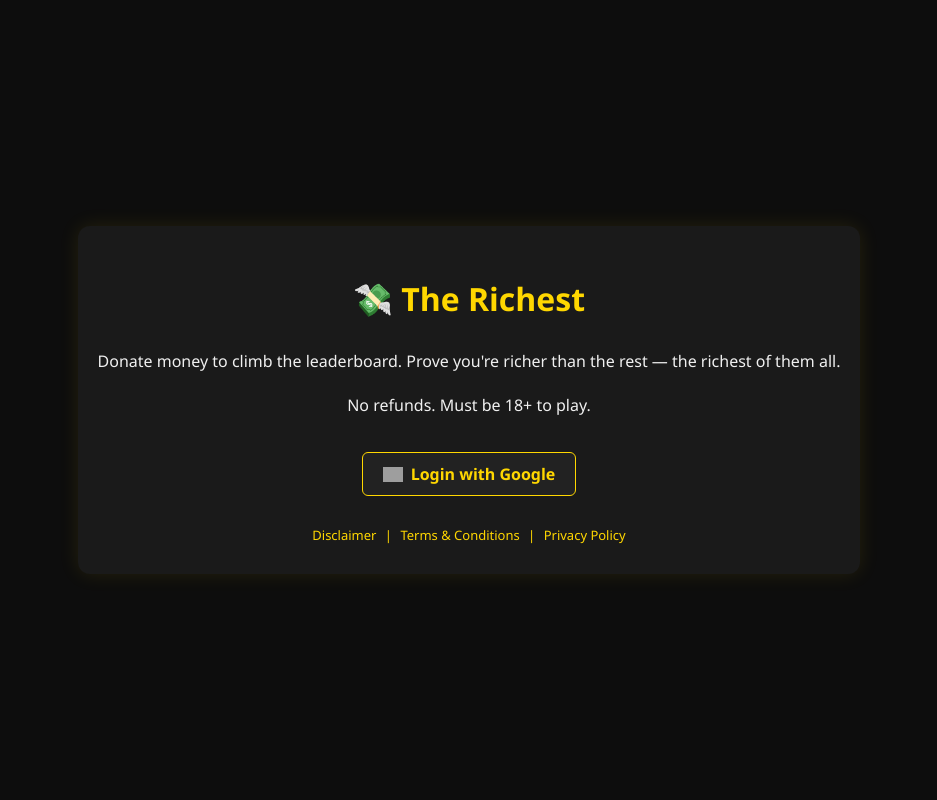
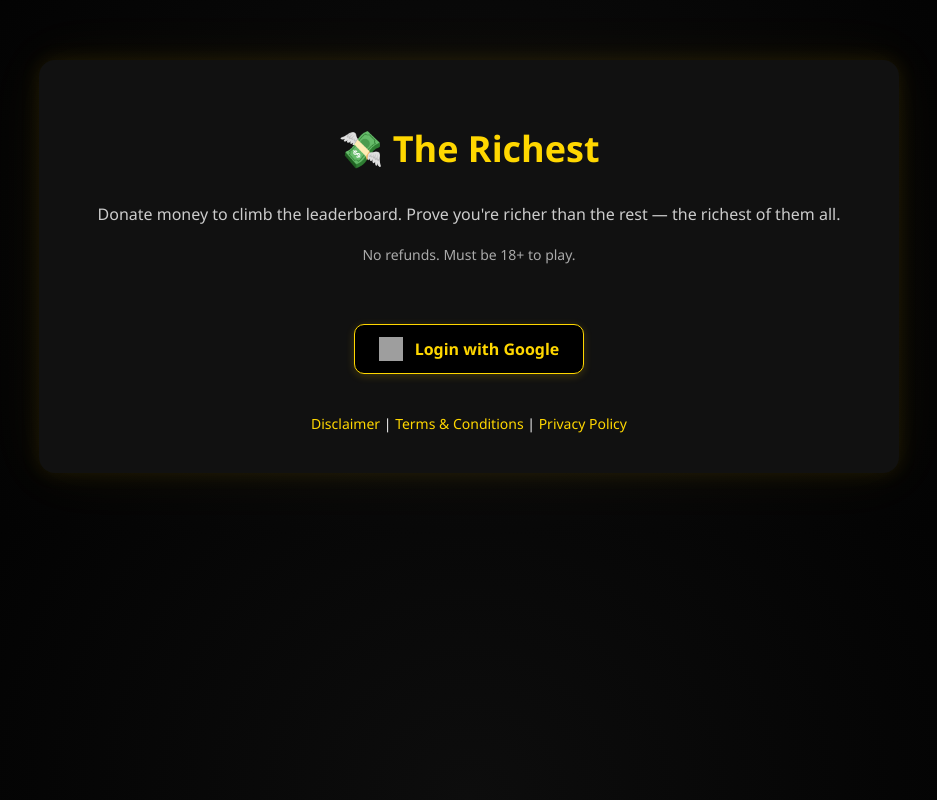
Before and after one commit to Pegneel/therichestgame, a Flask app: page / in a window 1280 px wide. Shown: the whole page, without its empty margins (171-1108 px from the left). Run offline with Flask 3, Linux system fonts and the light colour scheme; grey boxes are pictures that could not be loaded.

Commit message:
Description delle modifiche

```diff
--- a/static/style.css
+++ b/static/style.css
@@ -1,35 +1,38 @@
-/* --- STILE BASE --- */
-html, body {
-    height: 100%;
+/* --- BODY & BACKGROUND --- */
+body {
+    background: radial-gradient(circle, #0d0d0d 0%, #000000 100%);
+    font-family: 'Segoe UI', Tahoma, Geneva, Verdana, sans-serif;
+    color: #f0f0f0;
     margin: 0;
     padding: 0;
-    font-family: 'Segoe UI', Tahoma, Geneva, Verdana, sans-serif;
-    background-color: #0d0d0d;
-    color: #f0f0f0;
-    display: flex;
-    justify-content: center;
-    align-items: center;
-    box-sizing: border-box;
-    text-align: center;
 }
 
-/* --- CONTAINER --- */
+/* --- CONTAINER STILE PREMIUM --- */
 .container {
     width: 100%;
-    max-width: 1000px;
-    padding: 30px 20px;
-    background-color: #1a1a1a;
-    border-radius: 12px;
-    box-shadow: 0 0 20px rgba(255, 215, 0, 0.1);
-    box-sizing: border-box;
-    margin: 0 auto;
+    max-width: 800px;
+    margin: 60px auto;
+    background: #111;
+    padding: 40px 30px;
+    border-radius: 16px;
+    box-shadow: 0 0 20px rgba(255, 204, 0, 0.1), 0 0 60px rgba(255, 204, 0, 0.05);
+    display: flex;
+    flex-direction: column;
+    align-items: center;
 }
 
-/* --- TIPOGRAFIA --- */
+/* --- HEADER E TESTI --- */
 h1 {
     color: gold;
-    margin-bottom: 30px;
-    font-size: 32px;
+    font-size: 36px;
+    margin-bottom: 20px;
+    font-weight: bold;
+}
+
+p {
+    margin: 10px 0 30px;
+    font-size: 16px;
+    color: #ccc;
 }
 
 a {
@@ -154,51 +174,40 @@ input[type="number"] {
     -moz-appearance: textfield;
 }
 
-/* --- GOOGLE LOGIN BUTTON --- */
+/* --- BOTTONE LOGIN CON GOOGLE --- */
 .google-btn {
+    margin-top: 30px;
     display: inline-flex;
     align-items: center;
-    justify-content: center;
-    gap: 8px;
-    padding: 10px 20px;
-    background-color: #222;
+    gap: 12px;
+    padding: 12px 24px;
+    background-color: #000;
     color: gold;
+    font-weight: 600;
+    font-size: 16px;
+    border-radius: 10px;
     border: 1px solid gold;
-    border-radius: 6px;
-    font-weight: bold;
-    font-size: 16px;
     text-decoration: none;
-    margin-top: 20px;
-    transition: background 0.3s;
+    box-shadow: 0 2px 8px rgba(255, 204, 0, 0.2);
+    transition: background 0.3s, transform 0.2s;
 }
 
 .google-btn:hover {
-    background-color: #333;
+    background-color: #1a1a1a;
+    transform: translateY(-2px);
 }
 
-.google-logo {
-    width: 20px;
-    height: 20px;
-    object-fit: contain;
+.google-btn img {
+    width: 24px;
+    height: 24px;
 }
 
-/* --- FOOTER LINKS --- */
-.footer-links {
-    margin-top: 30px;
-    font-size: 13px;
-    color: gold;
-    text-align: center;
-}
 
-.footer-links a {
-    color: gold;
-    margin: 0 5px;
-}
 
 /* --- RESPONSIVE --- */
 @media (max-width: 600px) {
-    h1 {
-        font-size: 24px;
+    .container {
+        padding: 20px 15px;
     }
 
     input[type="number"],
--- a/templates/choose_username.html
+++ b/templates/choose_username.html
@@ -2,7 +2,7 @@
 <html>
 <head>
     <title>Choose Your Username</title>
-    <link rel="stylesheet" href="/static/style.css">
+    <link rel="stylesheet" href="{{ url_for('static', filename='style.css') }}">
 </head>
 <body>
     <div class="container" style="text-align: center;">
--- a/templates/index.html
+++ b/templates/index.html
@@ -8,17 +8,19 @@
 </head>
 <body>
     <div class="container">
-        <h1>💸 The Richest</h1>
-        <p>
+        <h1>💸 <span style="color: gold;">The Richest</span></h1>
+        <p style="margin-bottom: 10px;">
             Donate money to climb the leaderboard. Prove you're richer than the rest — the richest of them all.
-            <br><br>No refunds. Must be 18+ to play.
         </p>
+        <p style="font-size: 14px; color: #aaa;">No refunds. Must be 18+ to play.</p>
+
         <a href="/login" class="google-btn">
-            <img src="https://www.svgrepo.com/show/475656/google-color.svg" alt="Google" class="google-logo">
-            Login with Google
-        </a>
+    <img src="https://www.svgrepo.com/show/475656/google-color.svg" alt="Google logo">
+    Login with Google
+</a>
 
-        <div class="footer-links">
+
+        <div class="footer-links" style="margin-top: 40px; font-size: 14px;">
             <a href="/disclaimer">Disclaimer</a> |
             <a href="/terms">Terms & Conditions</a> |
             <a href="/privacy">Privacy Policy</a>
```
Also changed, not shown: other parts of static/style.css (+82 -51 lines), templates/dashboard.html (+28 -37 lines), instance/db.sqlite3.
